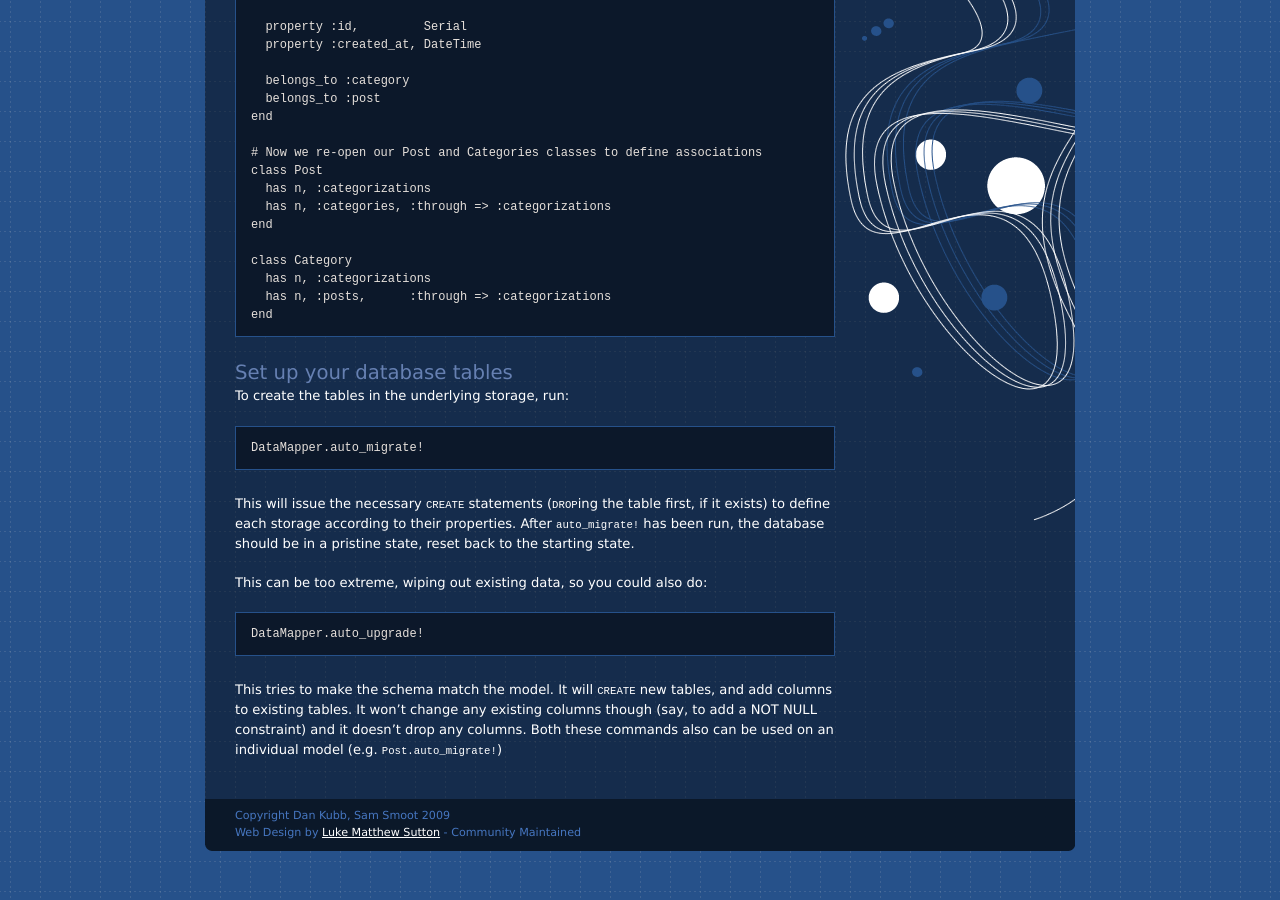
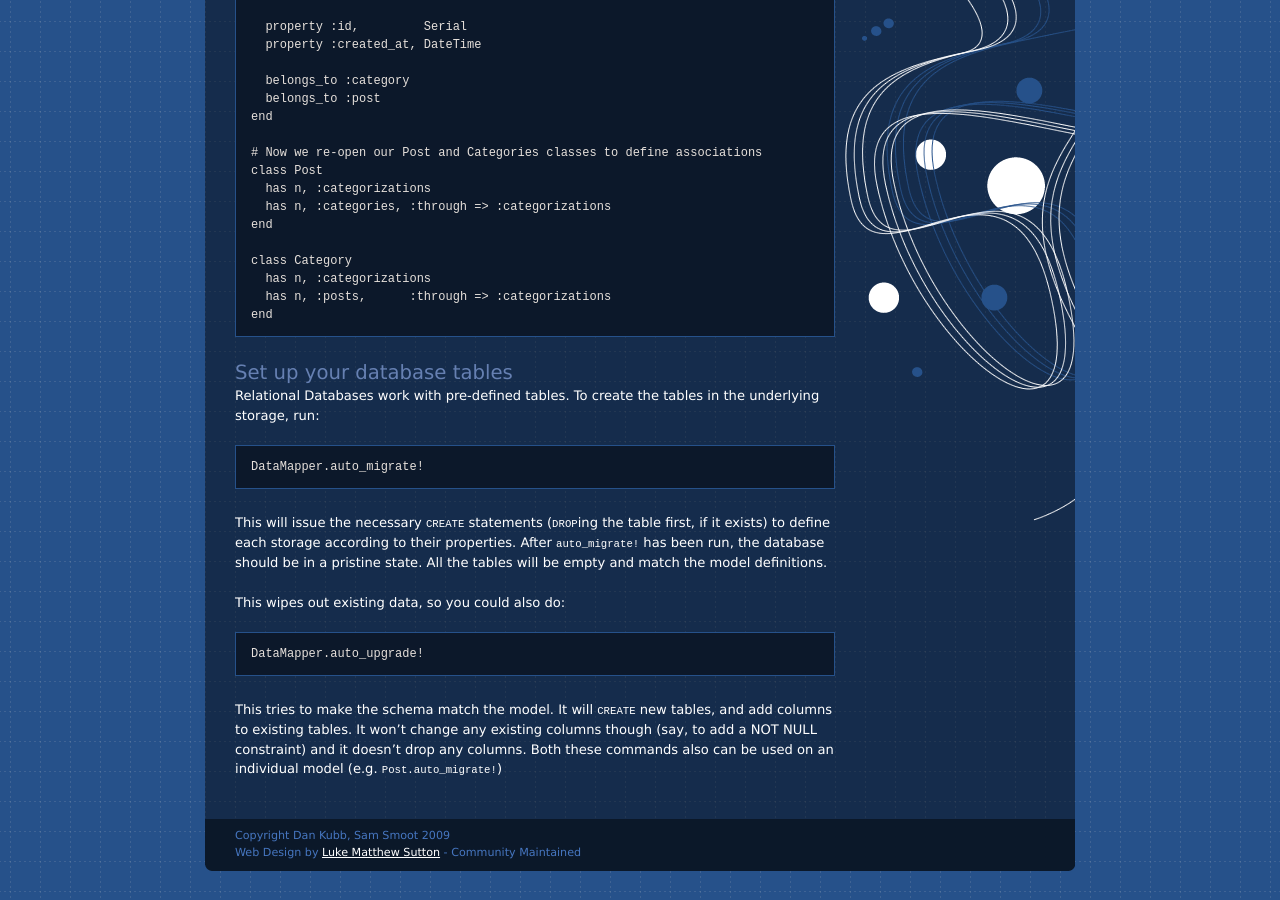
Before and after one commit to datamapper/datamapper.github.com, a Jekyll site: the page built from getting-started.markdown, in a window 1280 px wide and 900 px high, scrolled down 2288 px. Built offline with Jekyll 4.4.1, drawn with Linux system fonts in a browser that asks for light colours.

Commit message:
Tidy up 'Set Up' section

```diff
--- a/getting-started.markdown
+++ b/getting-started.markdown
@@ -162,7 +162,8 @@ end
 Set up your database tables
 ---------------------------
 
-To create the tables in the underlying storage, run:
+Relational Databases work with pre-defined tables.  To create the tables in the
+underlying storage, run:
 
 {% highlight ruby %}
 DataMapper.auto_migrate!
@@ -170,10 +171,10 @@ DataMapper.auto_migrate!
 
 This will issue the necessary `CREATE` statements (`DROP`ing the table first, if
 it exists) to define each storage according to their properties. After
-`auto_migrate!` has been run, the database should be in a pristine state, reset
-back to the starting state.
+`auto_migrate!` has been run, the database should be in a pristine state.  All
+the tables will be empty and match the model definitions.
 
-This can be too extreme, wiping out existing data, so you could also do:
+This wipes out existing data, so you could also do:
 
 {% highlight ruby %}
 DataMapper.auto_upgrade!
```
